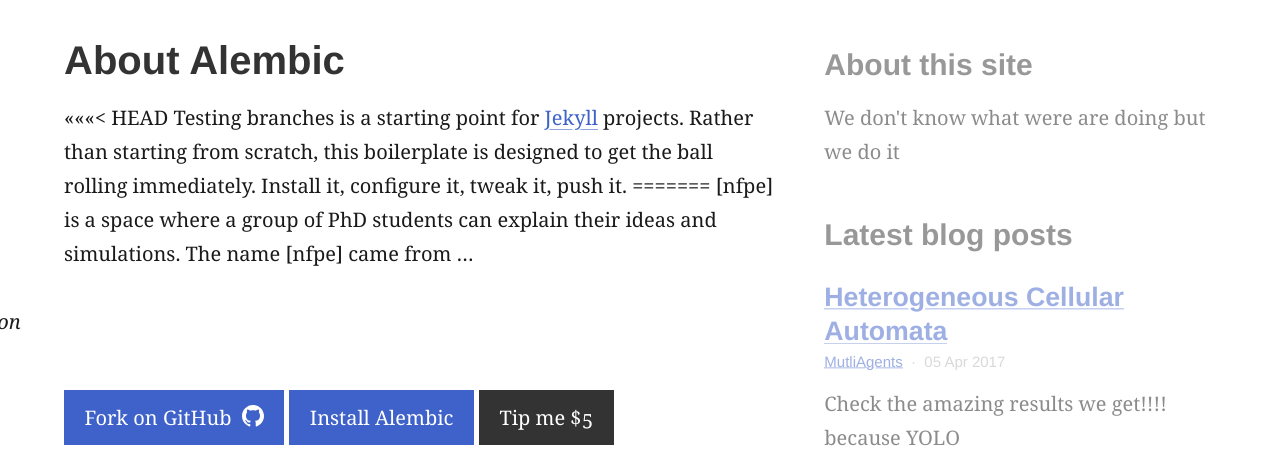
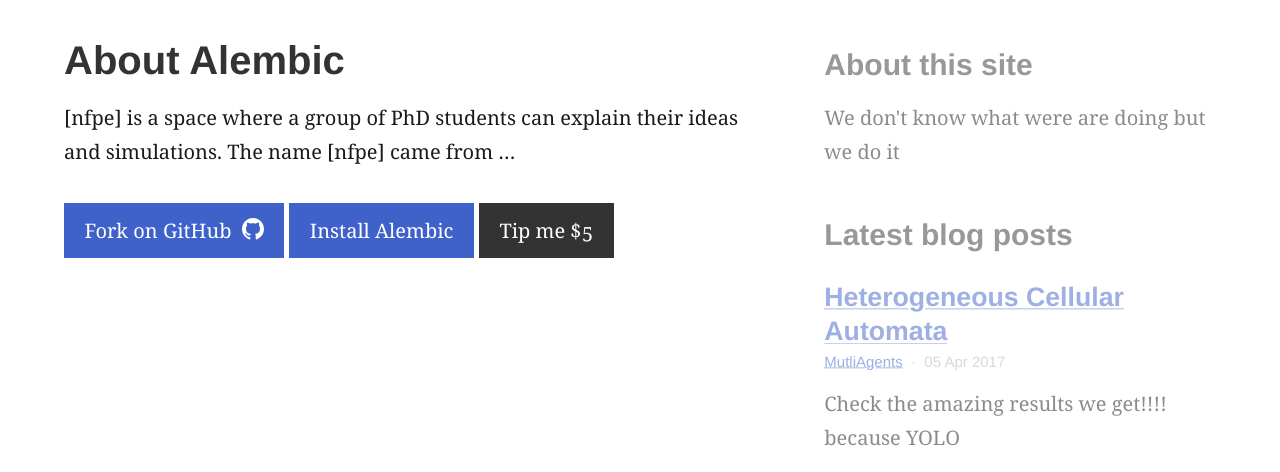
Before and after one commit to GG1991/nfpe, a Jekyll site: the page built from index.md, in a window 1280 px wide and 900 px high, cut to the strip 428-900 px from the top of the window. Built offline with Jekyll 4.4.1, drawn with Linux system fonts in a browser that asks for light colours.

Commit message:
resolve merge conflict

```diff
--- a/index.md
+++ b/index.md
@@ -8,10 +8,6 @@ image: "https://unsplash.it/600/400?image=971"
 excerpt: "Alembic is a starting point for [Jekyll](https://jekyllrb.com/) projects. Rather than starting from scratch, this boilerplate is designed to get the ball rolling immediately. Install it, configure it, tweak it, push it."
 ---
 
-<<<<<<< HEAD
-Testing branches is a starting point for [Jekyll](https://jekyllrb.com/) projects. Rather than starting from scratch, this boilerplate is designed to get the ball rolling immediately. Install it, configure it, tweak it, push it.
-=======
 [nfpe] is a space where a group of PhD students can explain their ideas and simulations. The name [nfpe] came from ...
->>>>>>> simon
 
 {% include button.html text="Fork on GitHub" icon="github" link="https://github.com/daviddarnes/alembic" %} {% include button.html text="Install Alembic" link="https://github.com/daviddarnes/alembic#installation" %} {% include button.html text="Tip me $5" link="https://www.paypal.me/daviddarnes/5usd" color="#333333" %}
```
